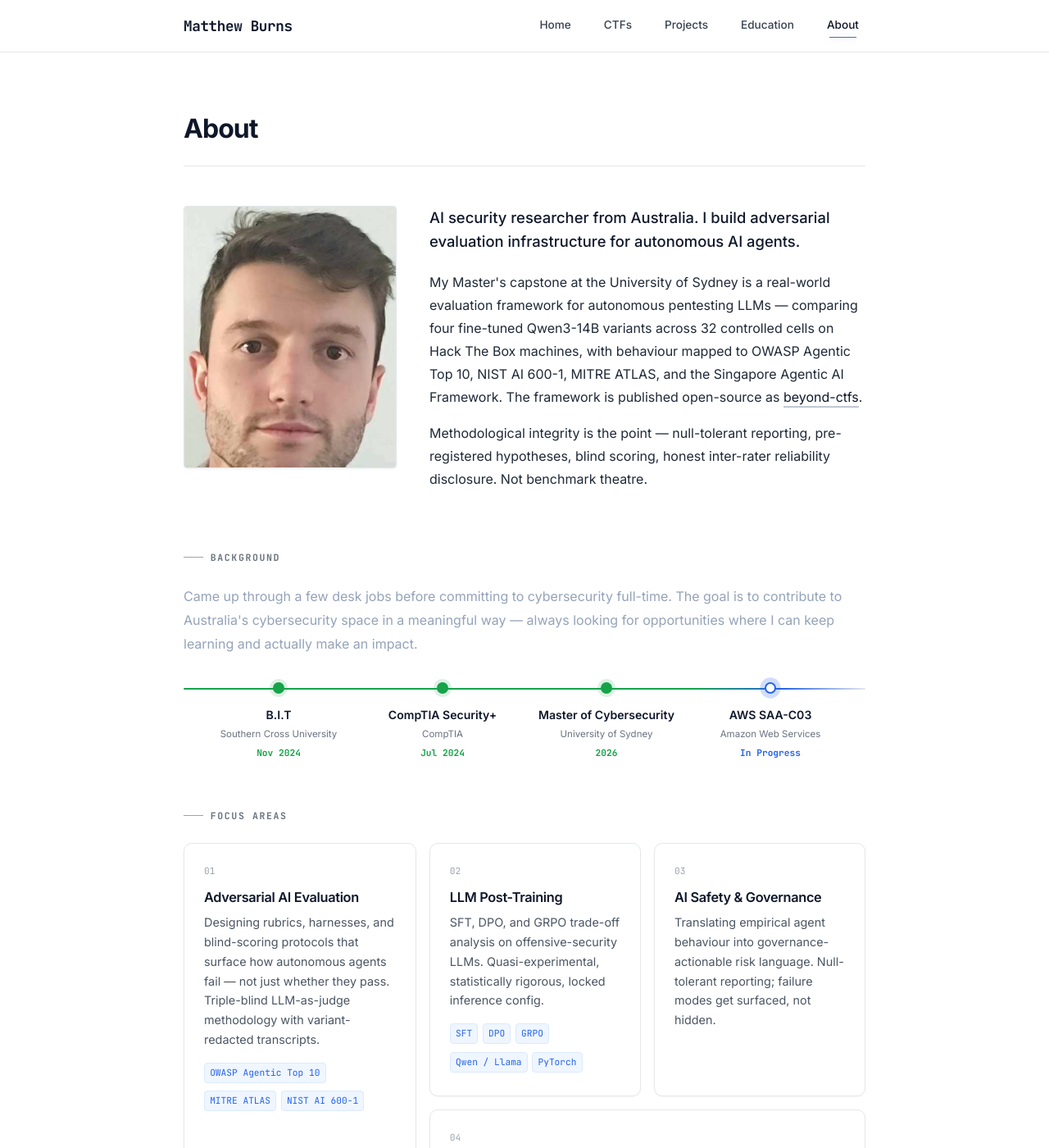
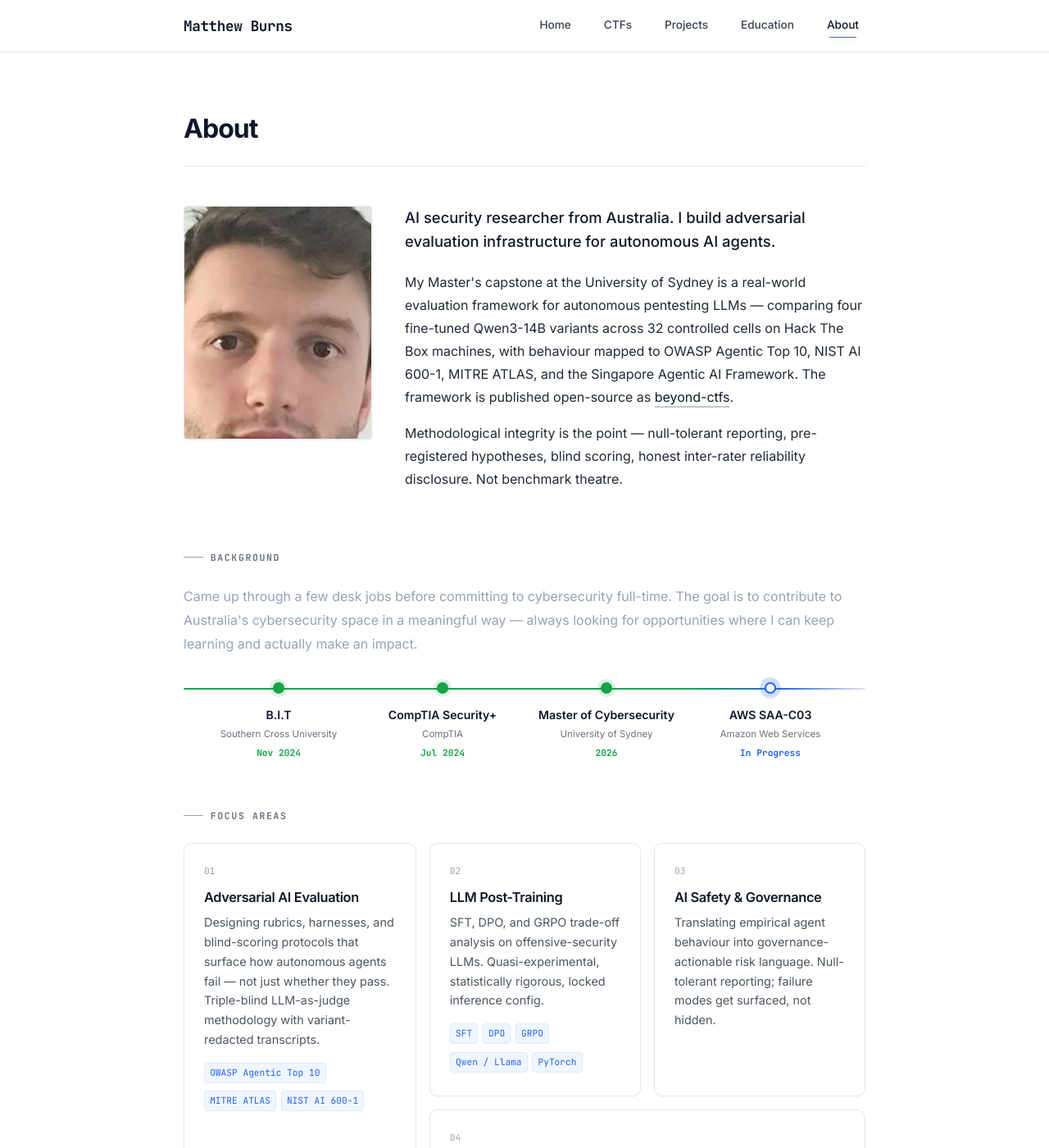
Before and after one commit to mburns00/mburns00.github.io, a Jekyll site: the page built from pages/about.html, in a window 1280 px wide and 1400 px high. Shown: the whole window at 82% size. Built offline with Jekyll 4.4.1, drawn with Linux system fonts in a browser that asks for light colours; some web fonts are replaced.

Commit message:
about: zoom-crop not stretch — bg-size 175% → 230% (face appears bigger via tighter crop); container back to 230×285

```diff
--- a/pages/about.html
+++ b/pages/about.html
@@ -8,18 +8,18 @@ permalink: /about/
   /* ━━ Intro — photo on LEFT (larger), bio flowing right ━━ */
   .about-intro {
     display: grid;
-    grid-template-columns: 260px 1fr;
+    grid-template-columns: 230px 1fr;
     gap: 2.5rem;
     align-items: start;
     margin: 1.5rem 0 3.5rem 0;
   }
   .about-intro-text { min-width: 0; max-width: 600px; }
   .about-photo {
-    width: 260px;
-    height: 320px;
+    width: 230px;
+    height: 285px;
     border-radius: 4px;
     background-image: url("{{ '/assets/images/matthew-burns.jpg' | relative_url }}");
-    background-size: 175% auto;
+    background-size: 230% auto;
     background-position: 62% 38%;
     background-repeat: no-repeat;
     border: 1px solid #e5e7eb;
```
